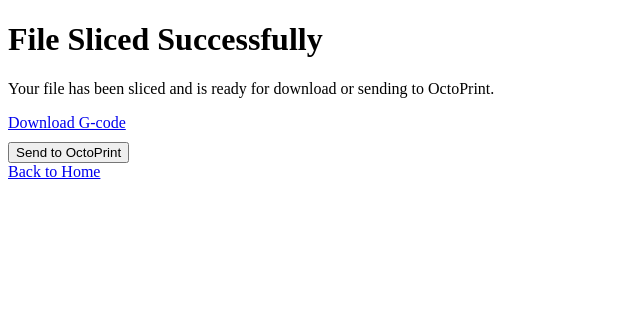
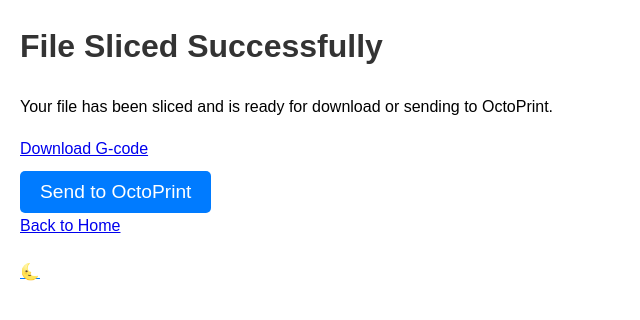
Before and after one commit to eastoncrafter/appleslicer, a Flask app: page /sliced_file/1 in a window 1280 px wide. Shown: the top 320 px of the page, without its empty margins (0-640 px from the left). Run offline with Flask 3, Linux system fonts and the light colour scheme.

Commit message:
darkmode on completed files page

```diff
--- a/templates/sliced_file.html
+++ b/templates/sliced_file.html
@@ -4,14 +4,79 @@
     <meta charset="UTF-8">
     <meta name="viewport" content="width=device-width, initial-scale=1.0">
     <title>Sliced File</title>
+    <style>
+        body {
+            font-family: Arial, sans-serif;
+            margin: 20px;
+            line-height: 1.6;
+            background-color: white;
+            color: black;
+        }
+        h1, h2 {
+            color: #333;
+        }
+        .upload-button {
+            font-size: 1.2em;
+            padding: 10px 20px;
+            background-color: #007bff;
+            color: white;
+            border: none;
+            cursor: pointer;
+            border-radius: 5px;
+        }
+        .upload-button:hover {
+            background-color: #0056b3;
+        }
+        .toggle-button {
+            cursor: pointer;
+            color: #007bff;
+            text-decoration: underline;
+        }
+        .dark-mode {
+            background-color: #333;
+            color: white;
+        }
+        .dark-mode h1, .dark-mode h2 {
+            color: white;
+        }
+        .dark-mode .upload-button {
+            background-color: #555;
+        }
+        .dark-mode .upload-button:hover {
+            background-color: #333;
+        }
+    </style>
+    <script>
+        function toggleDarkMode() {
+            const body = document.body;
+            const isDarkMode = body.classList.toggle('dark-mode');
+            document.getElementById('dark-mode-toggle').textContent = isDarkMode ? '🌞' : '🌜';
+            localStorage.setItem('darkMode', isDarkMode);
+        }
+
+        function loadDarkMode() {
+            const isDarkMode = localStorage.getItem('darkMode') === 'true';
+            if (isDarkMode) {
+                document.body.classList.add('dark-mode');
+                document.getElementById('dark-mode-toggle').textContent = '🌞';
+            }
+        }
+
+        document.addEventListener('DOMContentLoaded', loadDarkMode);
+    </script>
 </head>
 <body>
     <h1>File Sliced Successfully</h1>
     <p>Your file has been sliced and is ready for download or sending to OctoPrint.</p>
     <a href="/download/{{ filename }}">Download G-code</a>
     <form action="/send_to_octoprint/{{ filename }}" method="post" style="margin-top: 10px;">
-        <button type="submit">Send to OctoPrint</button>
+        <button type="submit" class="upload-button">Send to OctoPrint</button>
     </form>
     <a href="/">Back to Home</a>
+
+    <!-- Dark Mode Toggle -->
+    <div style="margin-top: 20px;">
+        <span id="dark-mode-toggle" class="toggle-button" onclick="toggleDarkMode()">🌜</span>
+    </div>
 </body>
 </html>
```
